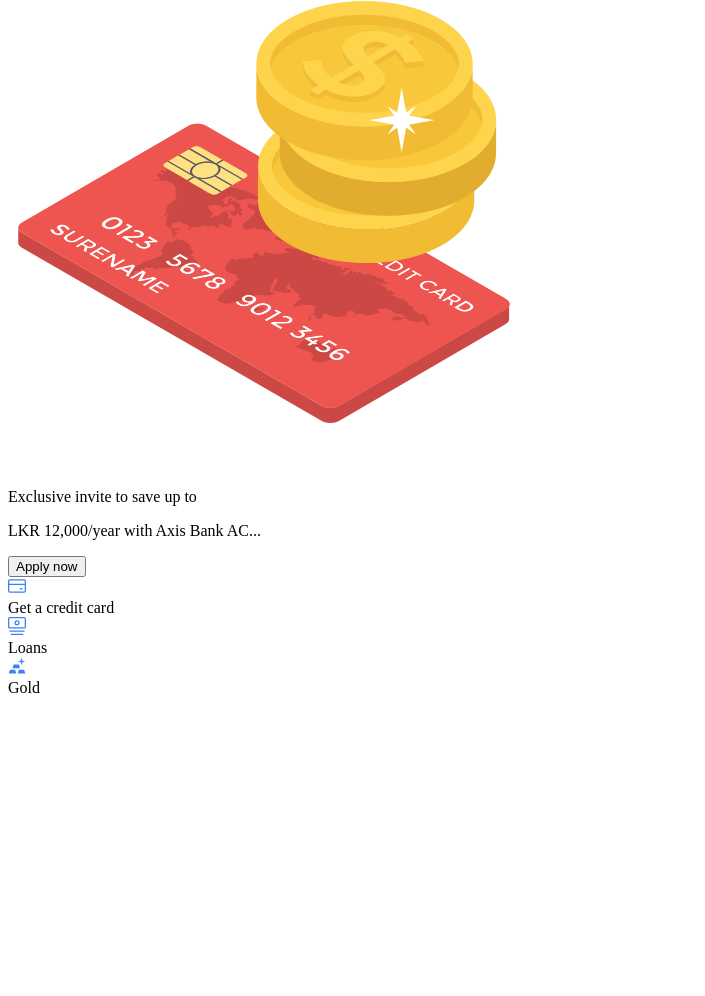
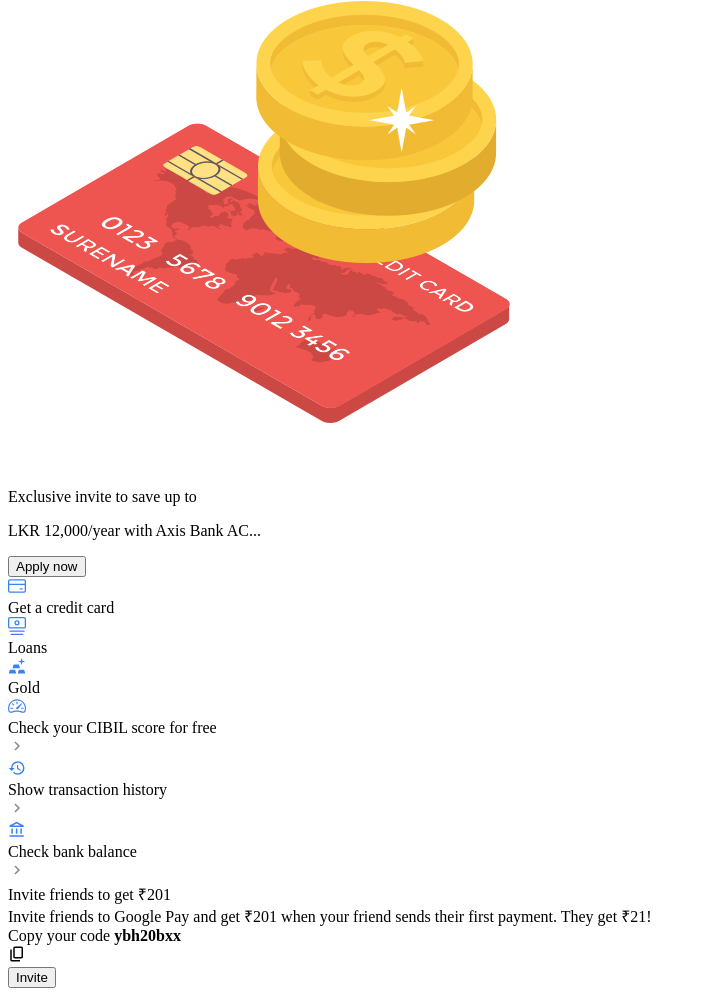
Before and after one commit to mshajid/gpay-ui-challenge, a plain HTML site: page index.html in a window 1280 px wide. Shown: the part 6861-7857 px from the top of the page, without its empty margins (0-705 px from the left). Before the commit the page ends 7566 px from the top, so only its background shows below. Drawn offline with Linux system fonts and the light colour scheme.

Commit message:
Added the invite friend section

```diff
--- a/index.html
+++ b/index.html
@@ -508,6 +508,73 @@
           </div>
         </div>
       </section>
+
+      <!-- ! Relevant links Starts Here -->
+      <section class="bg-gray-100 mx-5 px-5 py-10">
+        <div class="flex flex-col gap-y-8">
+          <div class="flex items-center gap-x-5">
+            <div>
+              <svg xmlns="http://www.w3.org/2000/svg" width="18" height="18" viewBox="0 0 16 16" class="text-[#3A81f1]"><g fill="#3A81f1"><path d="M8 4a.5.5 0 0 1 .5.5V6a.5.5 0 0 1-1 0V4.5A.5.5 0 0 1 8 4zM3.732 5.732a.5.5 0 0 1 .707 0l.915.914a.5.5 0 1 1-.708.708l-.914-.915a.5.5 0 0 1 0-.707zM2 10a.5.5 0 0 1 .5-.5h1.586a.5.5 0 0 1 0 1H2.5A.5.5 0 0 1 2 10zm9.5 0a.5.5 0 0 1 .5-.5h1.5a.5.5 0 0 1 0 1H12a.5.5 0 0 1-.5-.5zm.754-4.246a.389.389 0 0 0-.527-.02L7.547 9.31a.91.91 0 1 0 1.302 1.258l3.434-4.297a.389.389 0 0 0-.029-.518z"/><path fill-rule="evenodd" d="M0 10a8 8 0 1 1 15.547 2.661c-.442 1.253-1.845 1.602-2.932 1.25C11.309 13.488 9.475 13 8 13c-1.474 0-3.31.488-4.615.911c-1.087.352-2.49.003-2.932-1.25A7.988 7.988 0 0 1 0 10zm8-7a7 7 0 0 0-6.603 9.329c.203.575.923.876 1.68.63C4.397 12.533 6.358 12 8 12s3.604.532 4.923.96c.757.245 1.477-.056 1.68-.631A7 7 0 0 0 8 3z"/></g></svg>
+            </div>
+            <div class="flex-1">
+              <span class="font-semibold">Check your CIBIL score for free</span>
+            </div>
+            <div>
+              <svg xmlns="http://www.w3.org/2000/svg" width="18" height="18" viewBox="0 0 24 24"><path fill="#888888" d="M8.59 16.59L13.17 12L8.59 7.41L10 6l6 6l-6 6l-1.41-1.41z"/></svg>
+            </div>
+          </div>
+          <div class="flex items-center gap-x-5">
+            <div>
+              <svg xmlns="http://www.w3.org/2000/svg" width="18" height="18" viewBox="0 0 24 24"><path fill="#3A81f1" d="M13 3a9 9 0 0 0-9 9H1l3.89 3.89l.07.14L9 12H6c0-3.87 3.13-7 7-7s7 3.13 7 7s-3.13 7-7 7c-1.93 0-3.68-.79-4.94-2.06l-1.42 1.42A8.954 8.954 0 0 0 13 21a9 9 0 0 0 0-18zm-1 5v5l4.25 2.52l.77-1.29l-3.52-2.09V8H12z"/></svg>
+            </div>
+            <div class="flex-1">
+              <span class="font-semibold">Show transaction history</span>
+            </div>
+            <div>
+              <svg xmlns="http://www.w3.org/2000/svg" width="18" height="18" viewBox="0 0 24 24"><path fill="#888888" d="M8.59 16.59L13.17 12L8.59 7.41L10 6l6 6l-6 6l-1.41-1.41z"/></svg>
+            </div>
+          </div>
+          <div class="flex items-center gap-x-5">
+            <div>
+              <svg xmlns="http://www.w3.org/2000/svg" width="18" height="18" viewBox="0 0 24 24"><path fill="#3A81f1" d="M6.5 10h-2v7h2v-7m6 0h-2v7h2v-7m8.5 9H2v2h19v-2m-2.5-9h-2v7h2v-7m-7-6.74L16.71 6H6.29l5.21-2.74m0-2.26L2 6v2h19V6l-9.5-5Z"/></svg>
+            </div>
+            <div class="flex-1">
+              <span class="font-semibold">Check bank balance</span>
+            </div>
+            <div>
+              <svg xmlns="http://www.w3.org/2000/svg" width="18" height="18" viewBox="0 0 24 24"><path fill="#888888" d="M8.59 16.59L13.17 12L8.59 7.41L10 6l6 6l-6 6l-1.41-1.41z"/></svg>
+            </div>
+          </div>
+        </div>
+      </section>
+
+      <!-- ! Invite friends Starts Here -->
+      <section class="bg-gray-100 mx-5 px-5 py-20">
+        <div class="flex flex-col gap-y-4">
+          <div class="flex flex-col gap-y-2">
+            <div>
+              <span class="font-semibold">Invite friends to get ₹201</span>
+            </div>
+            <div>
+              <span>Invite friends to Google Pay and get ₹201 when your friend sends their first payment. They get ₹21!</span>
+            </div>
+          </div>
+
+          <div class="flex items-center gap-x-2">
+            <div>
+              <span class="font-normal text-sm">Copy your code <strong>ybh20bxx</strong></span>
+            </div>
+            <div>
+              <svg xmlns="http://www.w3.org/2000/svg" width="18" height="18" viewBox="0 0 24 24"><path fill="black" d="M9 18q-.825 0-1.413-.588T7 16V4q0-.825.588-1.413T9 2h9q.825 0 1.413.588T20 4v12q0 .825-.588 1.413T18 18H9Zm0-2h9V4H9v12Zm-4 6q-.825 0-1.413-.588T3 20V6h2v14h11v2H5Zm4-6V4v12Z"/></svg>
+            </div>
+          </div>
+
+          <div>
+            <button class="px-4 py-1 border border-gray-600/50 rounded-2xl text-[#3A81f1] font-medium">Invite</button>
+          </div>
+        </div>
+      </section>
+
     </div>
   </body>
 </html>
```
